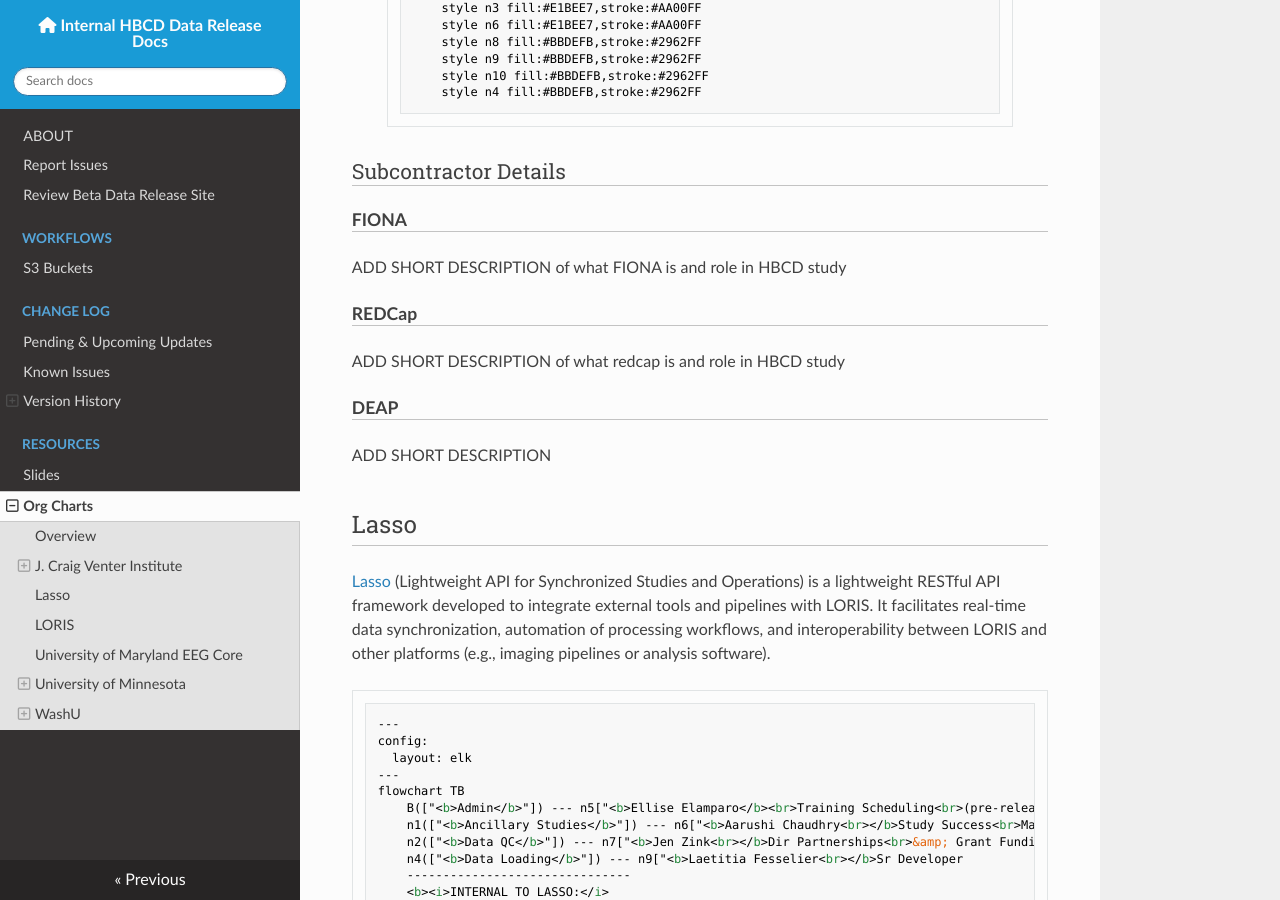
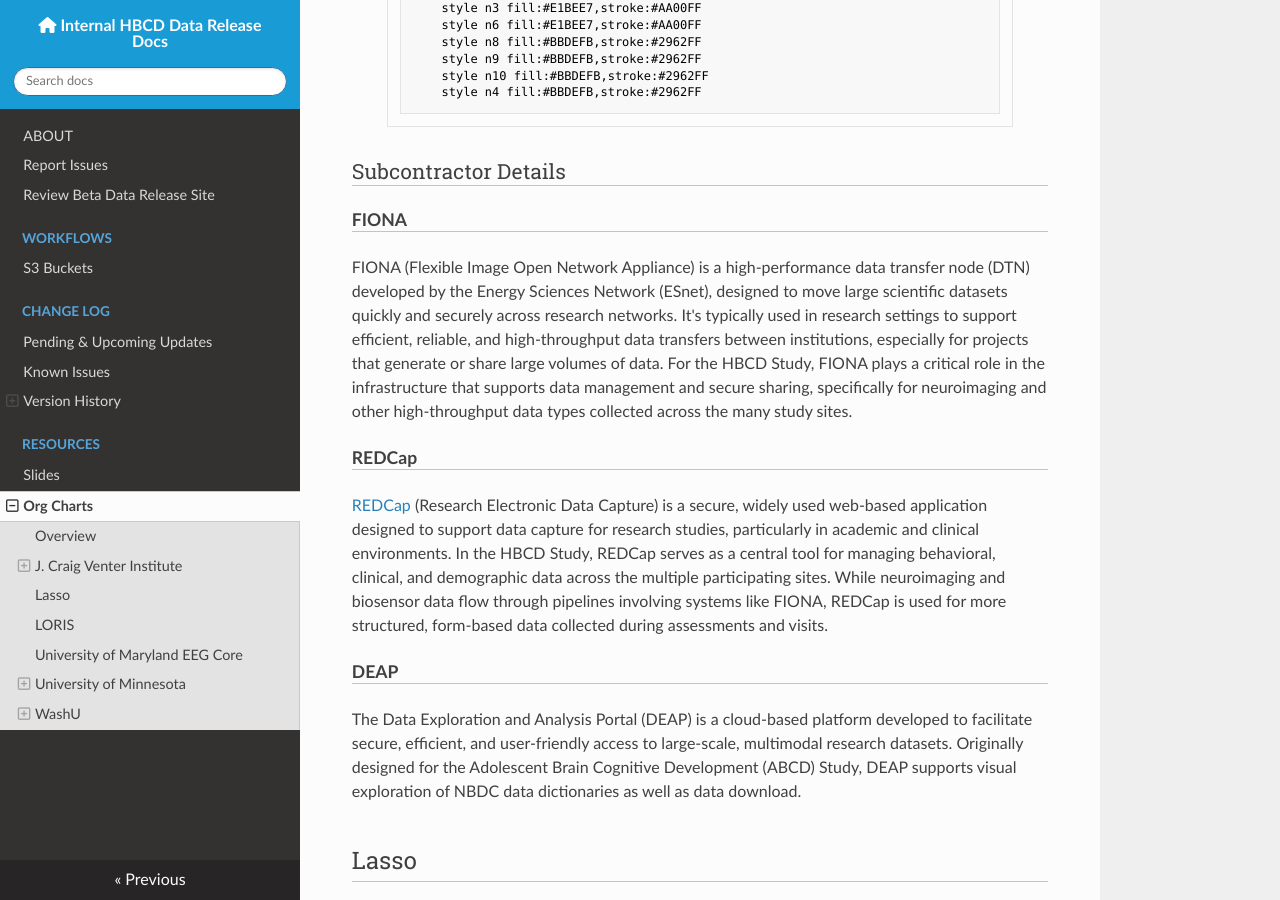
Before and after one commit to DCAN-Labs/hbcd-docs-internal, an MkDocs documentation site: the page built from docs/orgcharts.md, in a window 1280 px wide and 900 px high, scrolled down 2035 px. Built offline with MkDocs 1.6.1, drawn with Linux system fonts in a browser that asks for light colours; nearby versions of some CDN libraries.

```diff
--- a/docs/orgcharts.md
+++ b/docs/orgcharts.md
@@ -106,13 +106,13 @@
 ### Subcontractor Details
 
 #### FIONA
-ADD SHORT DESCRIPTION of what FIONA is and role in HBCD study
+FIONA (Flexible Image Open Network Appliance) is a high-performance data transfer node (DTN) developed by the Energy Sciences Network (ESnet), designed to move large scientific datasets quickly and securely across research networks. It's typically used in research settings to support efficient, reliable, and high-throughput data transfers between institutions, especially for projects that generate or share large volumes of data. For the HBCD Study, FIONA plays a critical role in the infrastructure that supports data management and secure sharing, specifically for neuroimaging and other high-throughput data types collected across the many study sites.
 
 #### REDCap
-ADD SHORT DESCRIPTION of what redcap is and role in HBCD study
+[REDCap](https://projectredcap.org/) (Research Electronic Data Capture) is a secure, widely used web-based application designed to support data capture for research studies, particularly in academic and clinical environments. In the HBCD Study, REDCap serves as a central tool for managing behavioral, clinical, and demographic data across the multiple participating sites. While neuroimaging and biosensor data flow through pipelines involving systems like FIONA, REDCap is used for more structured, form-based data collected during assessments and visits.
 
 #### DEAP
-ADD SHORT DESCRIPTION
+The Data Exploration and Analysis Portal (DEAP) is a cloud-based platform developed to facilitate secure, efficient, and user-friendly access to large-scale, multimodal research datasets. Originally designed for the Adolescent Brain Cognitive Development (ABCD) Study, DEAP supports visual exploration of NBDC data dictionaries as well as data download.
 
 ## Lasso
 [Lasso](https://www.lassoinformatics.com/) (Lightweight API for Synchronized Studies and Operations) is a lightweight RESTful API framework developed to integrate external tools and pipelines with LORIS. It facilitates real-time data synchronization, automation of processing workflows, and interoperability between LORIS and other platforms (e.g., imaging pipelines or analysis software).
```
